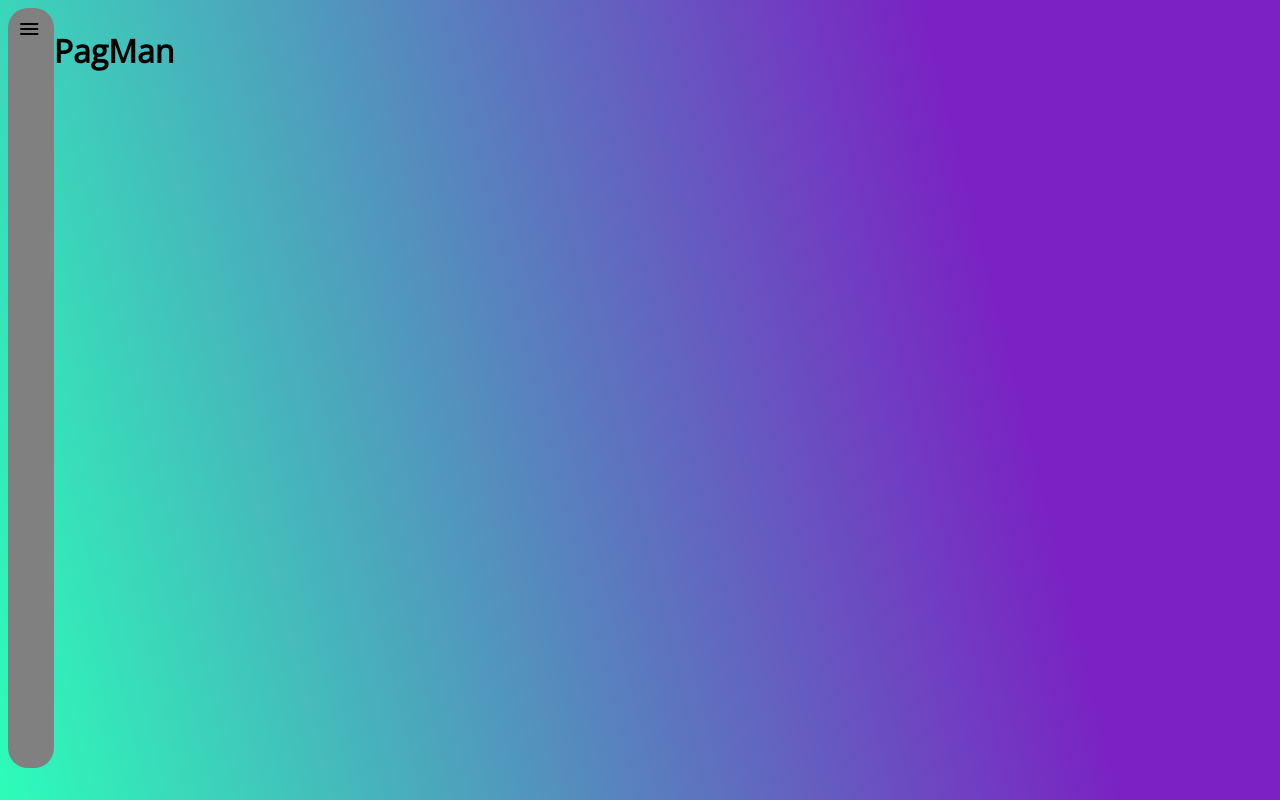
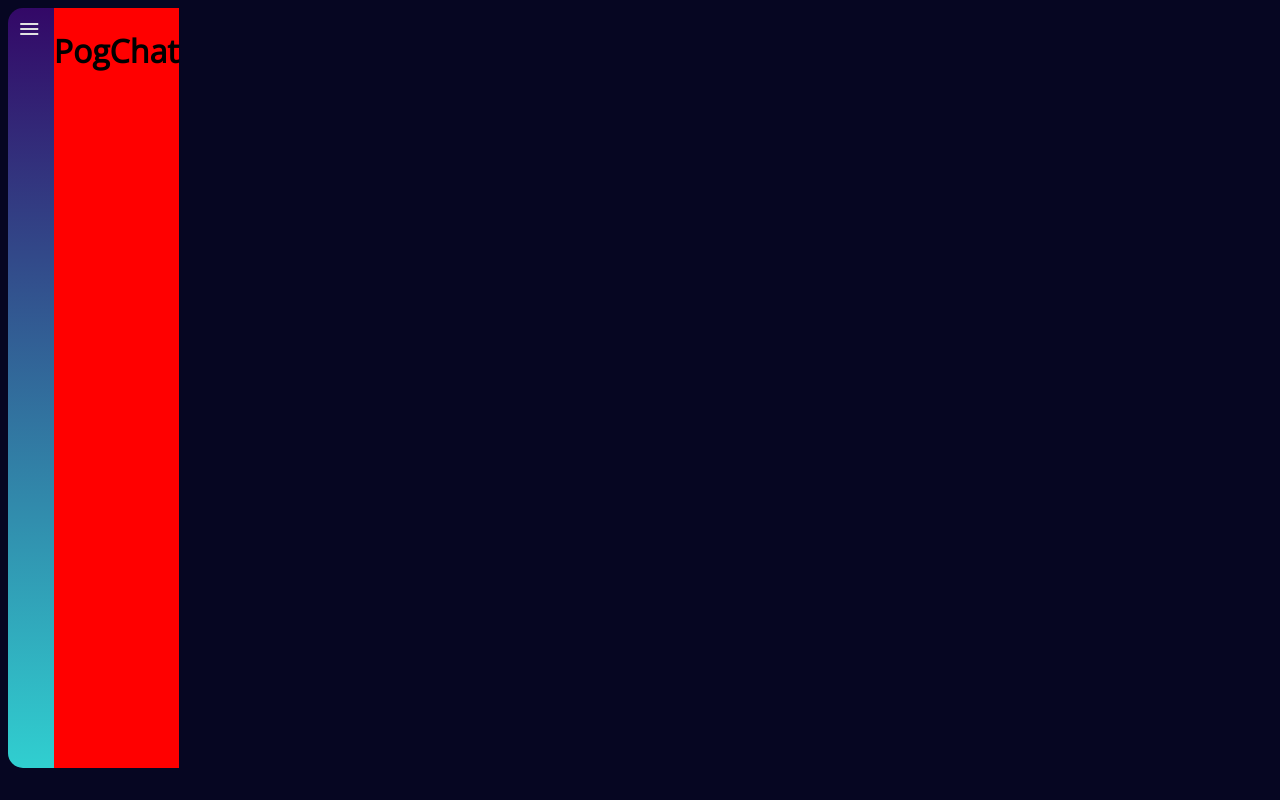
Before and after one commit to yanghuaxuan/KuriusChatApp, a plain HTML site: page index.html in a window 1280 px wide. Drawn offline with nearby package versions, Linux system fonts and the light colour scheme.

Commit message:
Change gradient on background and sidebar and border-radius on

```diff
--- a/index.html
+++ b/index.html
@@ -15,7 +15,7 @@
           <span class="material-icons sidenav-icon">menu</span>
       </div>
       <div class="content">
-        <h1>PagMan</h1>
+        <h1>PogChat</h1>
       </div>
     </div>
   </body>
--- a/style.css
+++ b/style.css
@@ -29,8 +29,7 @@ html {
 
 body {
   font-family: 'Open Sans', sans-serif;
-  background: rgb(122,34,195);
-  background-image: linear-gradient(256deg, rgba(122,34,195,1) 24%, rgba(45,253,184,1) 100%);
+  background-color: #060622;
 }
 
 .main-container {
@@ -39,9 +38,11 @@ body {
 }
 
 .sidenav {
-  background-color: gray;
+  background-image: linear-gradient(to top, #30cfd0 0%, #330867 100%);
+  color: rgb(226, 226, 226);
   width: 5ch;
-  border-radius: 20px;
+  border-top-left-radius: 15px;
+  border-bottom-left-radius: 15px;
 }
 
 .sidenav-icon {
@@ -49,5 +50,5 @@ body {
 }
 
 .content {
-
+  background-color: red;
 }
```
